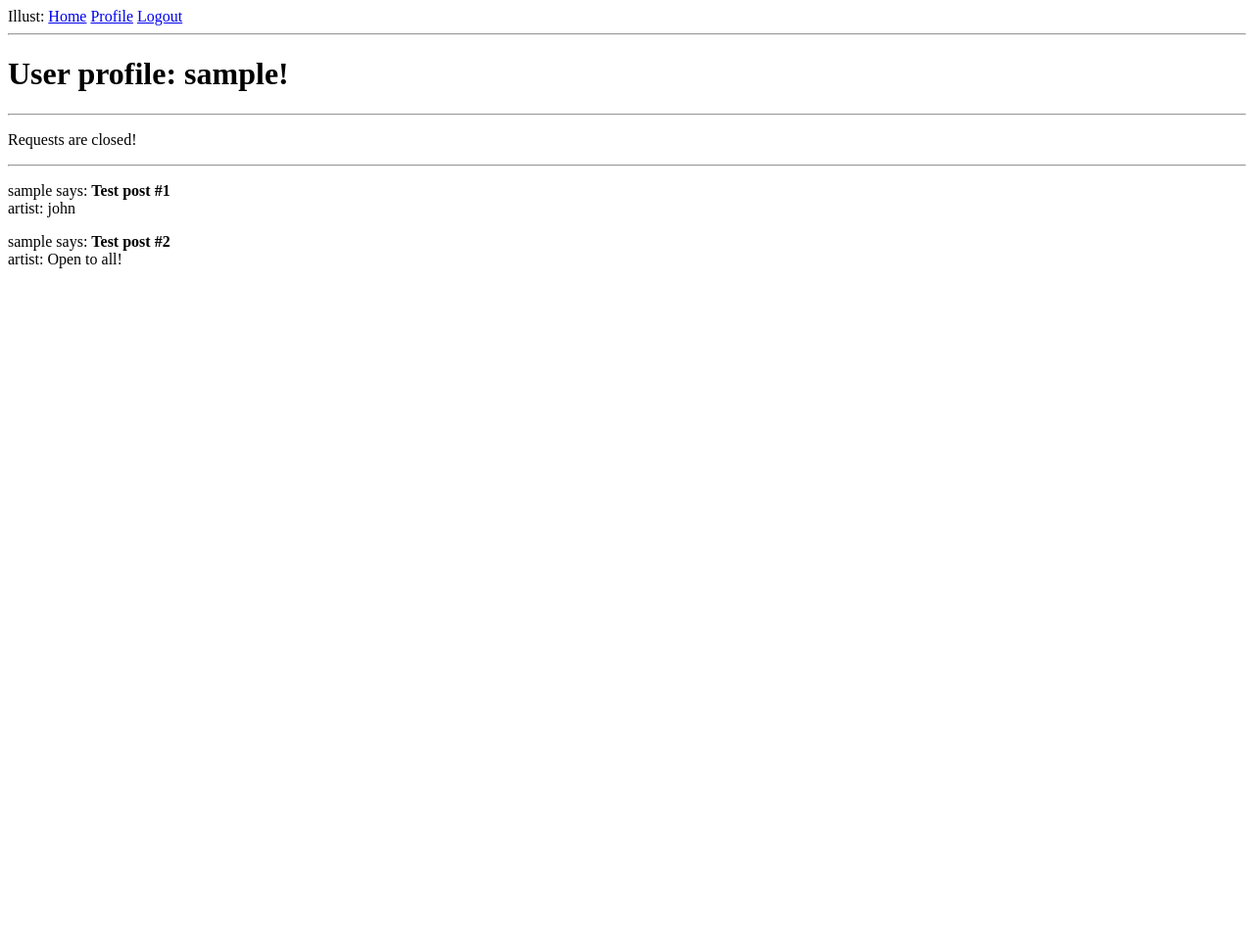
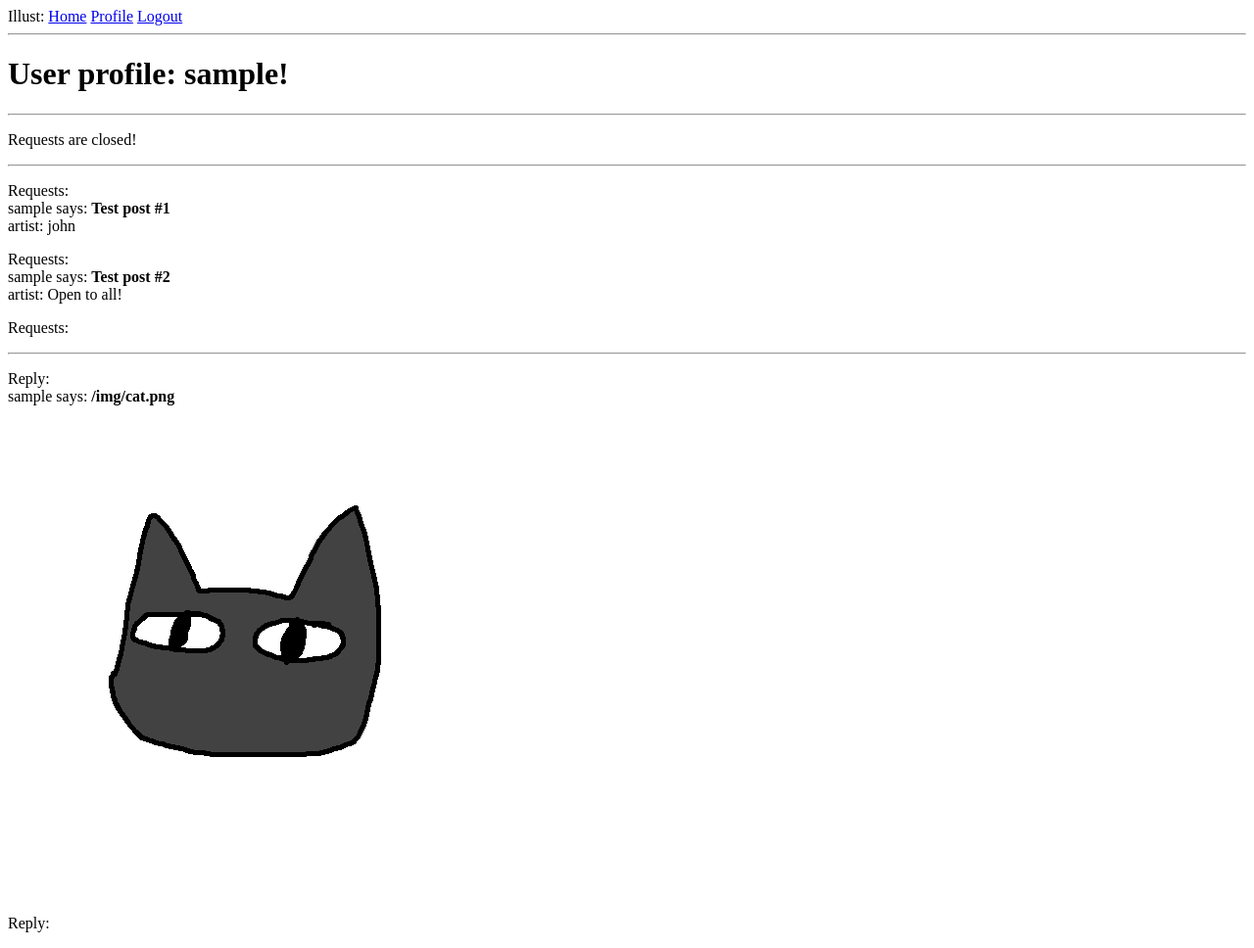
Before and after one commit to st252/webdev-proj, a Flask app: a page that uses app/templates/user.html in a window 1280 px wide. Shown: the whole page at 98% size. Before the commit the page ends 274 px from the top, so only its background shows below. Run offline with Flask 3, Linux system fonts and the light colour scheme; the visitor is signed in with stand-in values (Sample User, id 1); data comes from the database, SQL or seed files in the repository.

Commit message:
display user's replies

```diff
--- a/app/routes.py
+++ b/app/routes.py
@@ -56,4 +56,8 @@ def user(username):
         {'author': user, 'body': 'Test post #2'},
         {'author': {'username': 'john'}, 'body': 'Test post #3', 'artist': {'username': 'bubble'}}
     ]
-    return render_template('user.html', user=user, requests=requests)
+    replies = [
+        {'artist': user, 'body':'/img/cat.png', 'parent':1 },
+        {'artist': {'username': 'bubble'}, 'body':'/img/tired.png', 'parent':2 }
+    ]
+    return render_template('user.html', user=user, requests=requests, replies=replies)
--- a/app/templates/user.html
+++ b/app/templates/user.html
@@ -11,6 +11,7 @@
   <hr>
   {% for request in requests %}
   <p>
+    Requests: <br>
     {% if request.author.username == user.username %}
     {{ request.author.username }} says:
     <b>{{ request.body }}</b> <br>
@@ -22,4 +23,17 @@
     {% endif %}
   </p>
   {% endfor %}
+  <hr>
+  {% for reply in replies %}
+  <p>
+    Reply: <br>
+    {% if reply.artist.username == user.username %}
+    {{ reply.artist.username }} says:
+    <b>{{ reply.body }}</b> <br>
+    <img src="{{ url_for('static', filename=reply.body) }}" alt="local image">
+    {% endif %}
+  </p>
+  {% endfor %}
+
+
 {% endblock %}
```
Also changed, not shown: app/static/img/cat.png (added), app/static/img/tired.png (added).
